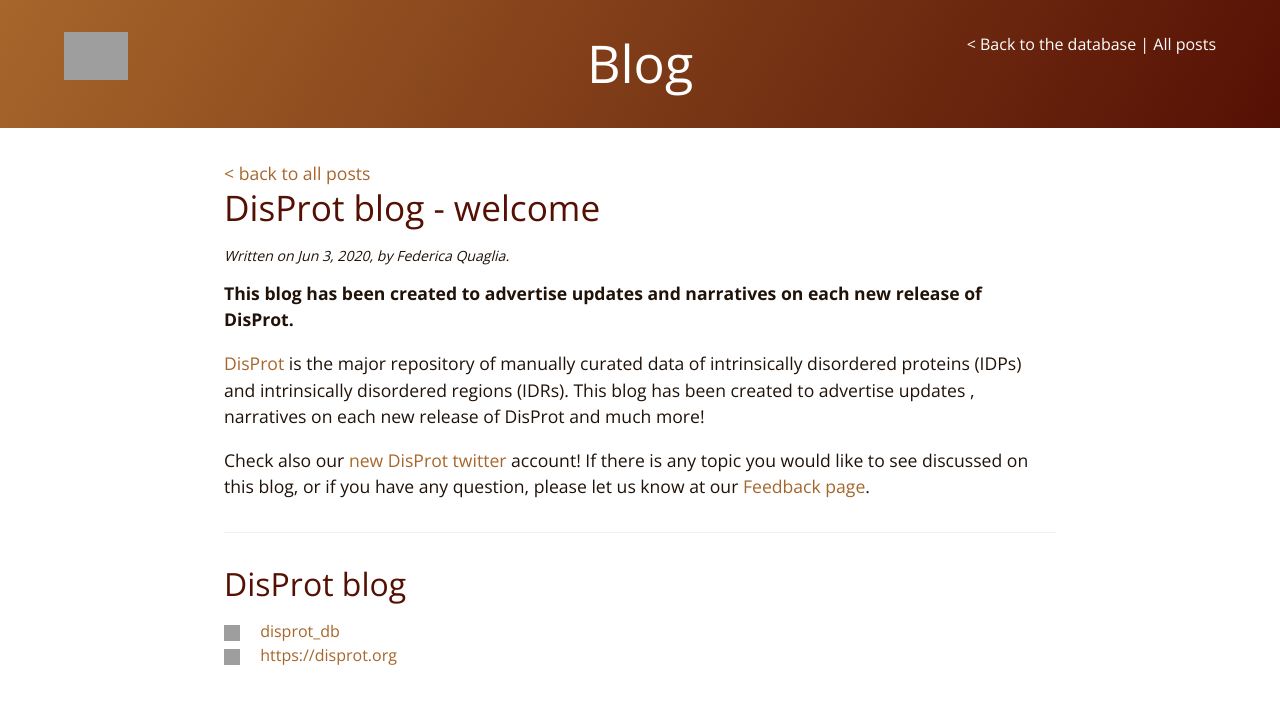
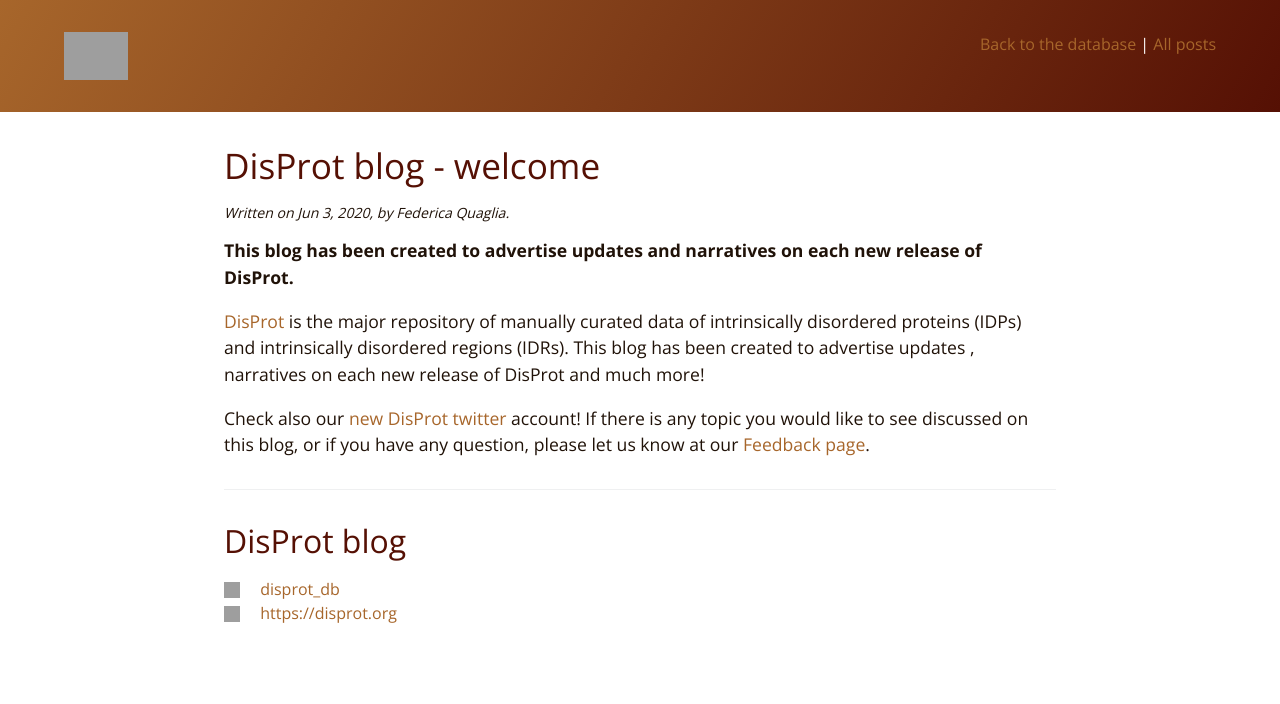
Before and after one commit to disprot/disprot.github.io, a Jekyll site: the page built from _posts/2020-06-03-welcome.markdown, in a window 1280 px wide. Shown: the top 704 px of the page. Built offline with Jekyll 4.4.1, drawn with Linux system fonts in a browser that asks for light colours; grey boxes are pictures that could not be loaded.

Commit message:
fix layouts

```diff
--- a/_layouts/default.html
+++ b/_layouts/default.html
@@ -30,11 +30,11 @@
           <span></span><img src="assets/DisProt_prot_vect_white_outline.svg" alt="" style="height: 3rem ">
         </div>
         <div class="col-4" style=" text-align: center;">
-          <h1 class="project-name">Blog</h1>
+<!--          <h1 class="project-name">Blog</h1>-->
 
         </div>
         <div class="col-4" style=" text-align: right;">
-          <a> < Back to the database </a>| <a> All posts</a>
+            <a href="https://disprot.org/" > Back to the database </a>| <a href="https://disprot.github.io/"> All posts</a>
         </div>
       </div>
 
--- a/_layouts/post.html
+++ b/_layouts/post.html
@@ -2,7 +2,6 @@
 layout: default
 ---
 <article class="post h-entry" itemscope itemtype="http://schema.org/BlogPosting">
-    <a  href="https://disprot.github.io/"> < back to all posts</a>
 <!--  <a href="{{ site.github.repository_url }}" class="btn">View on GitHub</a>-->
 
   <header class="post-header">
@@ -26,5 +25,5 @@ layout: default
     {%- include disqus_comments.html -%}
   {%- endif -%}
 
-  <a class="u-url" href="{{ page.url | relative_url }}" hidden></a>
+<!--  <a class="u-url" href="{{ page.url | relative_url }}" hidden></a>-->
 </article>
```
